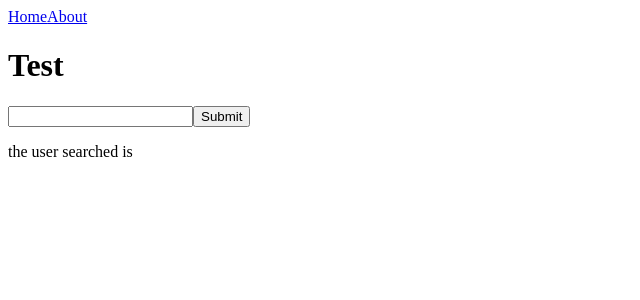
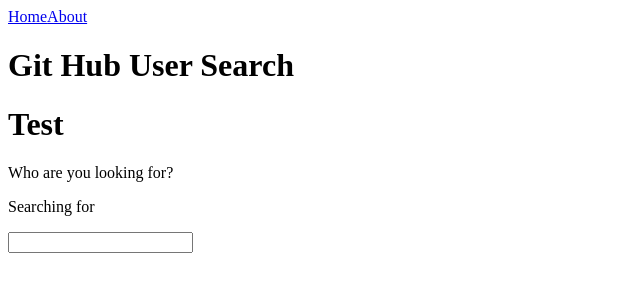
Before and after one commit to TristanThorburn/gitHubSearch, a Vue app: page / in a window 1280 px wide. Shown: the top 300 px of the page, without its empty margins (0-640 px from the left). Built offline with nearby package versions, Linux system fonts and the light colour scheme.

Commit message:
logic for user search and profile display, moment added for time

```diff
--- a/package.json
+++ b/package.json
@@ -10,6 +10,7 @@
   },
   "dependencies": {
     "axios": "^1.2.1",
+    "moment": "^2.29.4",
     "vue": "^3.2.45",
     "vue-router": "^4.1.6"
   },
--- /dev/null
+++ b/src/components/ProfileInfo.vue
@@ -0,0 +1,40 @@
+<template>
+    <div v-if="profile">
+        <h2>Heres the profile</h2>
+        <!-- <p>{{ this.profile }}</p> -->
+        <p><a :href="profilePath">GitHub link</a></p>
+        <img :src="imagePath" alt="The avatar image of the searched user's profile">
+        <p>Member since {{ moment(this.profile.created_at).format("MMM Do YY") }}</p>
+        <p><a :href="reposPath">Public Repos: {{ this.profile.public_repos }}</a></p>
+        <p>Followers: {{ this.profile.followers }}</p>
+        <p>Following: {{ this.profile.following }}</p>
+        <p>Hirable? {{ this.profile.hireable }}</p>
+        <p>About: {{ this.profile.bio }}</p>
+        <p>Located: {{ this.profile.location }}</p>
+        <p>User Name: {{ this.profile.name }}</p>
+        <p>User Website: <a :href="`https://` + websitePath"> {{ this.profile.blog }} </a></p>
+    </div>
+</template>
+
+<script>
+import moment from 'moment';
+
+    export default {
+        props:['profile'],
+        computed: {
+            imagePath() {
+                return `${this.profile?.avatar_url}`
+            },
+            profilePath() {
+                return `${this.profile?.html_url}`
+            },
+            reposPath() {
+                return `${this.profile?.html_url}?tab=repositories`
+            },
+            websitePath() {
+                return `${this.profile?.blog}`
+            }
+        },
+        methods:{ moment }
+    }
+</script>
--- /dev/null
+++ b/src/components/ProfileSearch.vue
@@ -0,0 +1,42 @@
+<template>
+    <main>
+        <h1>Test</h1>
+
+        <form @keydown.enter.prevent="fetchData">
+            <label for="userQuery">Who are you looking for?</label>
+            <p>Searching for {{ user }}</p>
+            <input type="text" name="userQuery" v-model="user"/>
+        </form>
+
+        <ProfileInfo :profile="this.info"/>
+    </main>
+</template>
+
+<script>
+  import axios from 'axios';
+  import { ref } from 'vue';
+  import ProfileInfo from '../components/ProfileInfo.vue';
+
+  export default {
+    name:'HomeView',
+    data(){
+      return{
+        info:null,
+        user:ref(null)
+      }
+    },
+    methods: {
+      fetchData () {
+        axios
+        .get(`https://api.github.com/users/${this.user}`)
+        .then(response => (this.info = response.data))
+
+      }
+    },
+    components:{
+      ProfileInfo
+    }
+
+  }
+
+</script>
--- /dev/null
+++ b/src/views/Home.vue
@@ -0,0 +1,15 @@
+<template>
+  <main>
+    <h1>Git Hub User Search</h1>
+
+    <ProfileSearch />
+  </main>
+</template>
+
+<script>
+import ProfileSearch from '../components/ProfileSearch.vue';
+
+  export default{
+    components:{ ProfileSearch }
+  }
+</script>
--- a/src/views/HomeView.vue
+++ /dev/null
@@ -1,24 +0,0 @@
-<script setup>
-  import axios from 'axios';
-  import { ref } from 'vue';
-
-  const user = ref('');
-
-  const fetchData = () => {
-    console.log(user.value)
-    axios
-      .get(`https://api.github.com/users/${user.value}`)
-      .then(response => console.log(response))
-  }
-
-</script>
-
-<template>
-  <main>
-    <h1>Test</h1>
-
-    <input type="text" v-model="user"/>
-    <button type="submit" @click="fetchData">Submit</button>
-    <p>the user searched is {{ user }}</p>
-  </main>
-</template>
```
Also changed, not shown: src/router/index.js (+4 -4 lines), src/views/About.vue (renamed from src/views/AboutView.vue), 1 other file (tests, documents, lock files or other folders).
